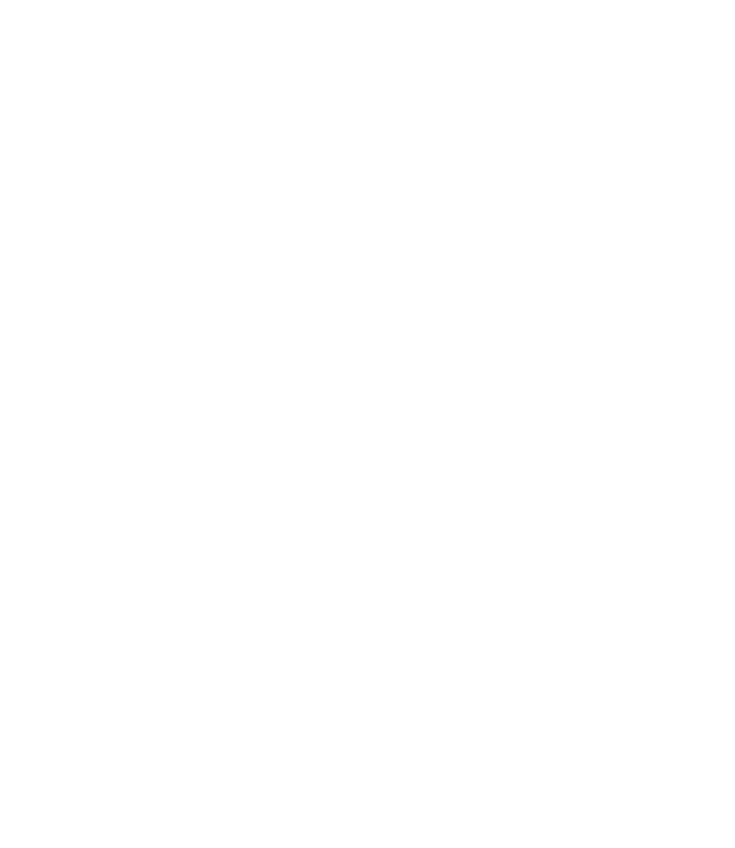
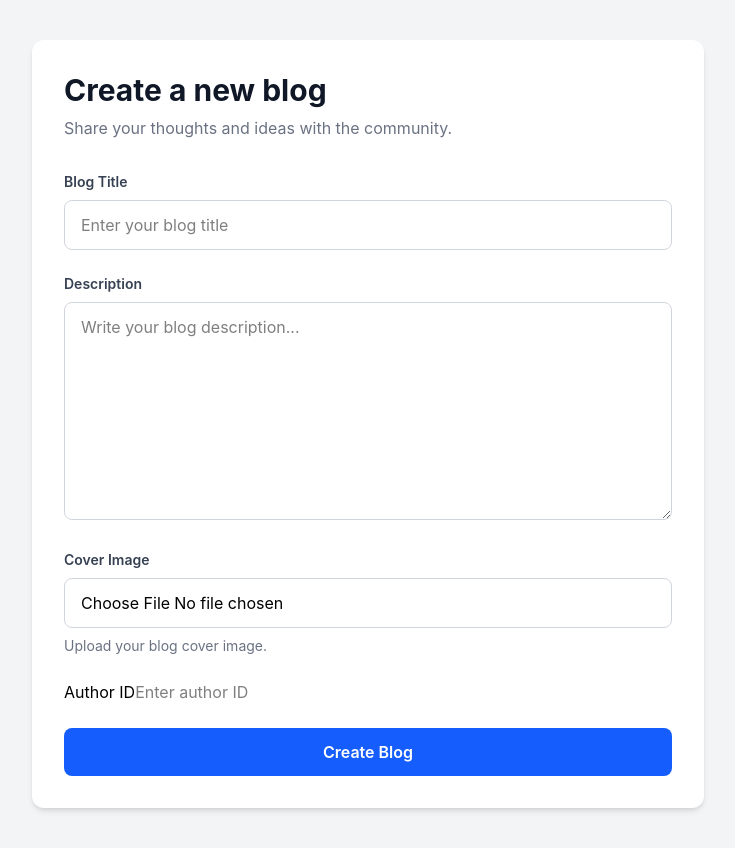
Before and after one commit to dir599/fullstack-blog, a React app in the folder frontend/: page /createBlog in a window 1280 px wide. Before the commit this address had no page. Shown: the whole page, without its empty margins (272-1007 px from the left). Before the commit the page ends 800 px from the top, so only its background shows below. Built offline with nearby package versions, Linux system fonts and the light colour scheme; the HTML template or start-up script is replaced by a standard one.

Commit message:
feat: add createBlog page

```diff
--- a/frontend/src/App.jsx
+++ b/frontend/src/App.jsx
@@ -5,6 +5,7 @@
 import About from "./pages/About";
 import Contact from "./pages/Contact";
 import SingleBlog from "./pages/SingleBlog";
+import CreateBlog from "./pages/CreateBlog";
 
 
 const App = () => {
@@ -14,6 +15,7 @@
       <Route path= "/" element={<Home />} />
       <Route path="/about" element={<About />} />
       <Route path="/contact" element={<Contact />} />
+      <Route path="/createBlog" element={<CreateBlog />} />
       <Route path="/blog/:id" element={<SingleBlog />} />
     </Routes>
     </BrowserRouter>
--- /dev/null
+++ b/frontend/src/pages/CreateBlog.jsx
@@ -0,0 +1,130 @@
+import axios from "axios";
+import { useState } from "react";
+import { data } from "react-router-dom";
+
+const CreateBlog = () => {
+  const [formData, setFromData] = useState({
+    title: "",
+    description: "",
+    coverImage: "",
+  });
+  const handleChange = (e) => {
+    const { name, value } = e.target;
+    setFromData({
+      ...formData,
+      [name]: value,
+    });
+  };
+  const createBlog = async(e)=>{
+    e.preventDefault()
+    const response = await axios.post("http://localhost:9000/blog/create", formData)
+    console.log(response)
+
+  }
+  return (
+    <div className="min-h-screen bg-gray-100 px-4 py-10">
+      <div className="mx-auto max-w-2xl rounded-xl bg-white p-8 shadow-md">
+        <div className="mb-8">
+          <h1 className="text-3xl font-bold text-gray-900">
+            Create a new blog
+          </h1>
+
+          <p className="mt-2 text-gray-500">
+            Share your thoughts and ideas with the community.
+          </p>
+        </div>
+
+        <form onSubmit={createBlog} className="space-y-6">
+          {/* Title */}
+          <div>
+            <label
+              htmlFor="title"
+              className="mb-2 block text-sm font-semibold text-gray-700"
+            >
+              Blog Title
+            </label>
+
+            <input
+              id="title"
+              name="title"
+              type="text"
+              placeholder="Enter your blog title"
+              value={formData.title}
+              onChange={handleChange}
+              className="w-full rounded-lg border border-gray-300 px-4 py-3 outline-none transition focus:border-blue-500 focus:ring-2 focus:ring-blue-100"
+            />
+          </div>
+
+          {/* Description */}
+          <div>
+            <label
+              htmlFor="description"
+              className="mb-2 block text-sm font-semibold text-gray-700"
+            >
+              Description
+            </label>
+
+            <textarea
+              id="description"
+              name="description"
+              rows="8"
+              placeholder="Write your blog description..."
+              value={formData.description}
+              onChange={handleChange}
+              className="w-full resize-y rounded-lg border border-gray-300 px-4 py-3 outline-none transition focus:border-blue-500 focus:ring-2 focus:ring-blue-100"
+            />
+          </div>
+
+          {/* Cover Image */}
+          <div>
+            <label
+              htmlFor="coverImage"
+              className="mb-2 block text-sm font-semibold text-gray-700"
+            >
+              Cover Image
+            </label>
+
+            <input
+              id="coverImage"
+              type="file"
+              name="coverImage"
+              accept="image/*"
+              onChange={handleChange}
+              className="w-full rounded-lg border border-gray-300 px-4 py-3 outline-none transition focus:border-blue-500 focus:ring-2 focus:ring-blue-100"
+            />
+
+            <p className="mt-2 text-sm text-gray-500">
+              Upload your blog cover image.
+            </p>
+          </div>
+           {/* Author ID */}
+          <div className="form-group">
+            <label htmlFor="authorId">
+              Author ID
+            </label>
+
+            <input
+              id="authorId"
+              name="authorId"
+              type="number"
+              placeholder="Enter author ID"
+              value={formData.authorId}
+              onChange={handleChange}
+              required
+            />
+          </div>
+
+          {/* Button */}
+          <button
+            type="submit"
+            className="w-full rounded-lg bg-blue-600 px-4 py-3 font-semibold text-white transition hover:bg-blue-700 focus:outline-none focus:ring-2 focus:ring-blue-500 focus:ring-offset-2"
+          >
+            Create Blog
+          </button>
+        </form>
+      </div>
+    </div>
+  );
+};
+
+export default CreateBlog;
--- a/frontend/src/pages/SingleBlog.jsx
+++ b/frontend/src/pages/SingleBlog.jsx
@@ -10,6 +10,7 @@
   const [loading, setLoading] = useState(true);
 
   const fetchBlog = async () => {
+    console.log("fetch blog called")
     try {
       const response = await axios.get(
         `http://localhost:9000/blog/get/${id}`
```
